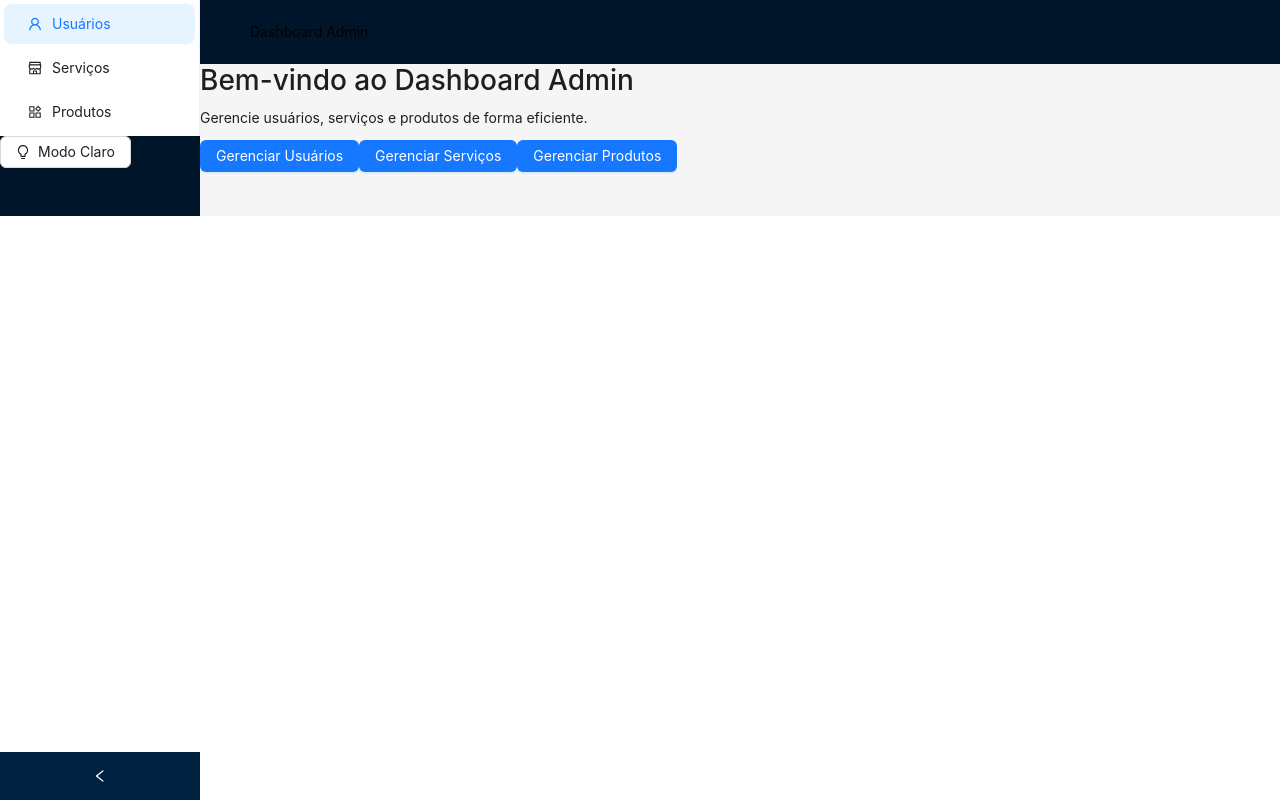
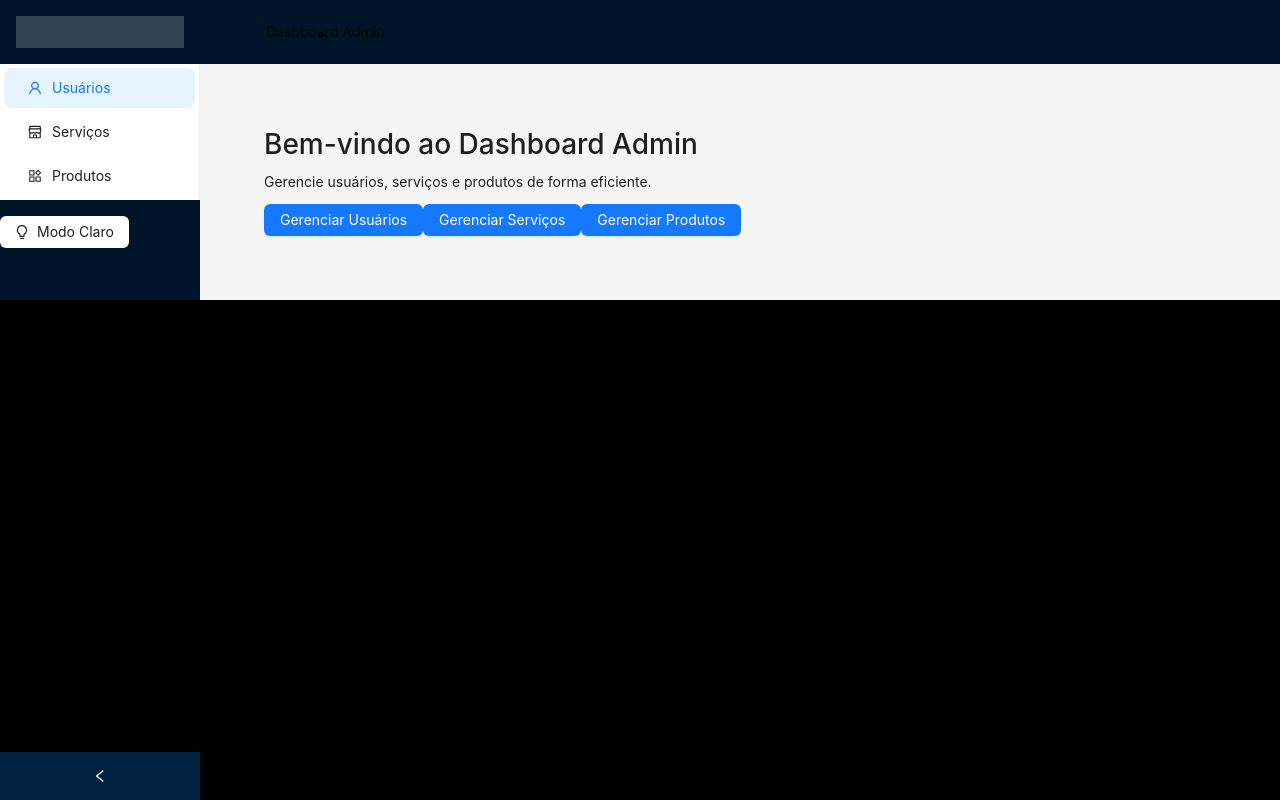
Before and after one commit to RubemAZ/Admin-Dashboard, a React (Vite) app in the folder frontend/: page / in a window 1280 px wide. Built offline with nearby package versions, Linux system fonts and the light colour scheme.

Commit message:
UPDATE Layout Elements

```diff
--- a/frontend/src/App.css
+++ b/frontend/src/App.css
@@ -1,3 +1,6 @@
+body{
+  background-color: #000;
+}
 :root {
   --spacing-small: 16px;
   --spacing-standard: 24px;
@@ -13,7 +16,6 @@
 }
 
 .theme-button {
-  width: 100%;
   margin-top: var(--spacing-small);
   border: none;
   transition: background 0.3s ease, transform 0.2s ease;
--- a/frontend/src/App.tsx
+++ b/frontend/src/App.tsx
@@ -1,4 +1,5 @@
 import { Layout } from 'antd'
+import './App.css'
 import DashboardLayout from './components/DashboardLayout'
 
 interface AppProps {
--- a/frontend/src/components/DashboardLayout.tsx
+++ b/frontend/src/components/DashboardLayout.tsx
@@ -3,6 +3,7 @@ import { UserOutlined, ShopOutlined, ProductOutlined, BulbOutlined, BulbFilled }
 import { useState } from 'react'
 import { Link } from 'react-router-dom'
 import type { MenuProps } from 'antd'
+import '../App.css'
 
 const { Header, Sider, Content } = Layout
 
@@ -35,8 +36,8 @@ export default function DashboardLayout({ children }: DashboardLayoutProps) {
     }
 
     return (
-        <Layout className={theme}>
-            <Sider collapsible collapsed={collapsed} onCollapse={setCollapsed} className={theme}>
+        <Layout>
+            <Sider collapsible collapsed={collapsed} onCollapse={setCollapsed}>
                 <div className="logo" />
                 <Menu
                     theme={theme}
--- a/frontend/src/components/MainListHeaderNavigation.tsx
+++ b/frontend/src/components/MainListHeaderNavigation.tsx
@@ -1,5 +1,6 @@
 import { Button, Input, Space, Popconfirm } from 'antd'
 import { SearchOutlined, PlusOutlined } from '@ant-design/icons'
+import '../App.css'
 
 interface MainListHeaderNavigationProps<T> {
   selectedItems: T[]
--- a/frontend/src/pages/Home.tsx
+++ b/frontend/src/pages/Home.tsx
@@ -1,5 +1,6 @@
 import { Button } from 'antd'
 import { Link } from 'react-router-dom'
+import '../App.css'
 
 const links = [
     { to: '/users', label: 'Gerenciar Usuários' },
--- a/frontend/src/pages/Products.tsx
+++ b/frontend/src/pages/Products.tsx
@@ -3,6 +3,7 @@ import type { ColumnType } from 'antd/es/table'
 import MainList from '../components/MainList'
 import MainListModal from '../components/MainListModal'
 import MainListHeaderNavigation from '../components/MainListHeaderNavigation'
+import '../App.css'
 
 interface Product {
   id: number
--- a/frontend/src/pages/Services.tsx
+++ b/frontend/src/pages/Services.tsx
@@ -3,6 +3,7 @@ import type { ColumnType } from 'antd/es/table'
 import MainList from '../components/MainList'
 import MainListModal from '../components/MainListModal'
 import MainListHeaderNavigation from '../components/MainListHeaderNavigation'
+import '../App.css'
 
 interface Service {
   id: number
--- a/frontend/src/pages/Users.tsx
+++ b/frontend/src/pages/Users.tsx
@@ -3,6 +3,7 @@ import type { ColumnType } from 'antd/es/table'
 import MainList from '../components/MainList'
 import MainListModal from '../components/MainListModal'
 import MainListHeaderNavigation from '../components/MainListHeaderNavigation'
+import '../App.css'
 
 interface User {
   id: number
```
